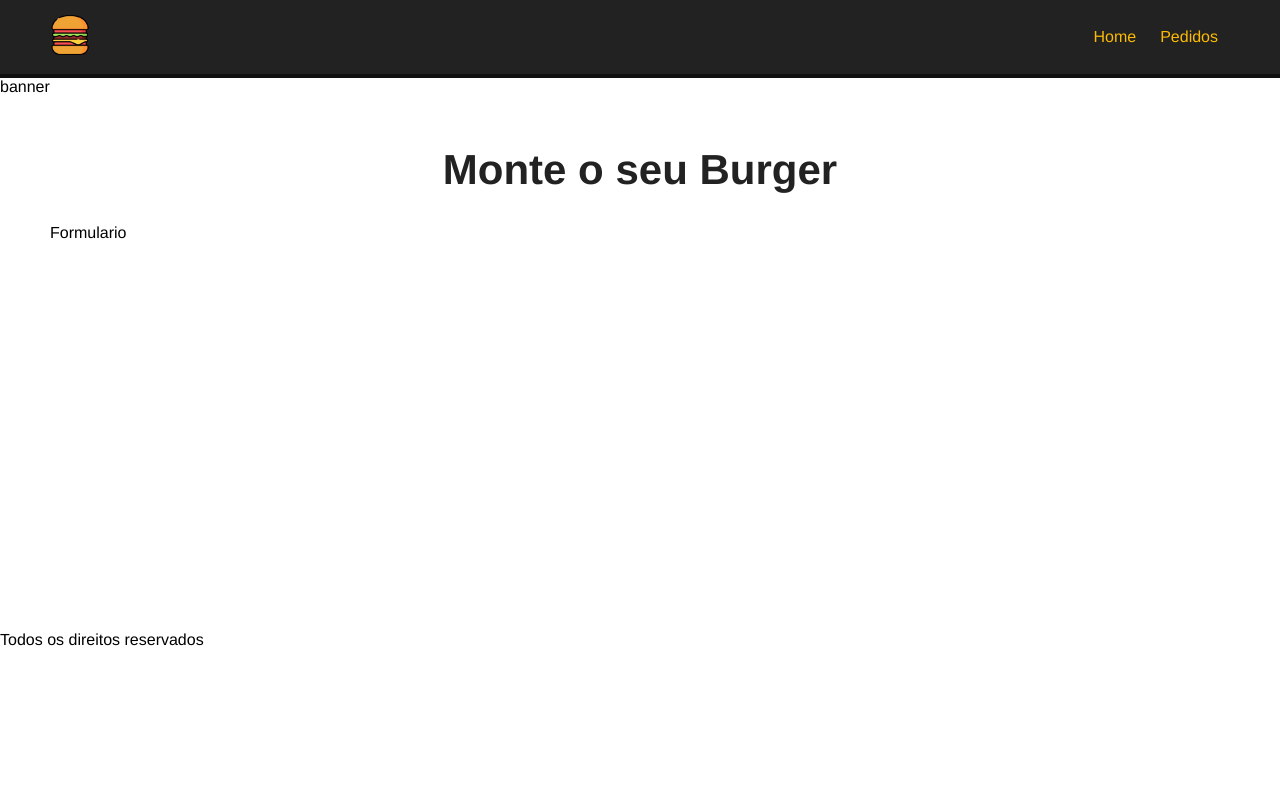
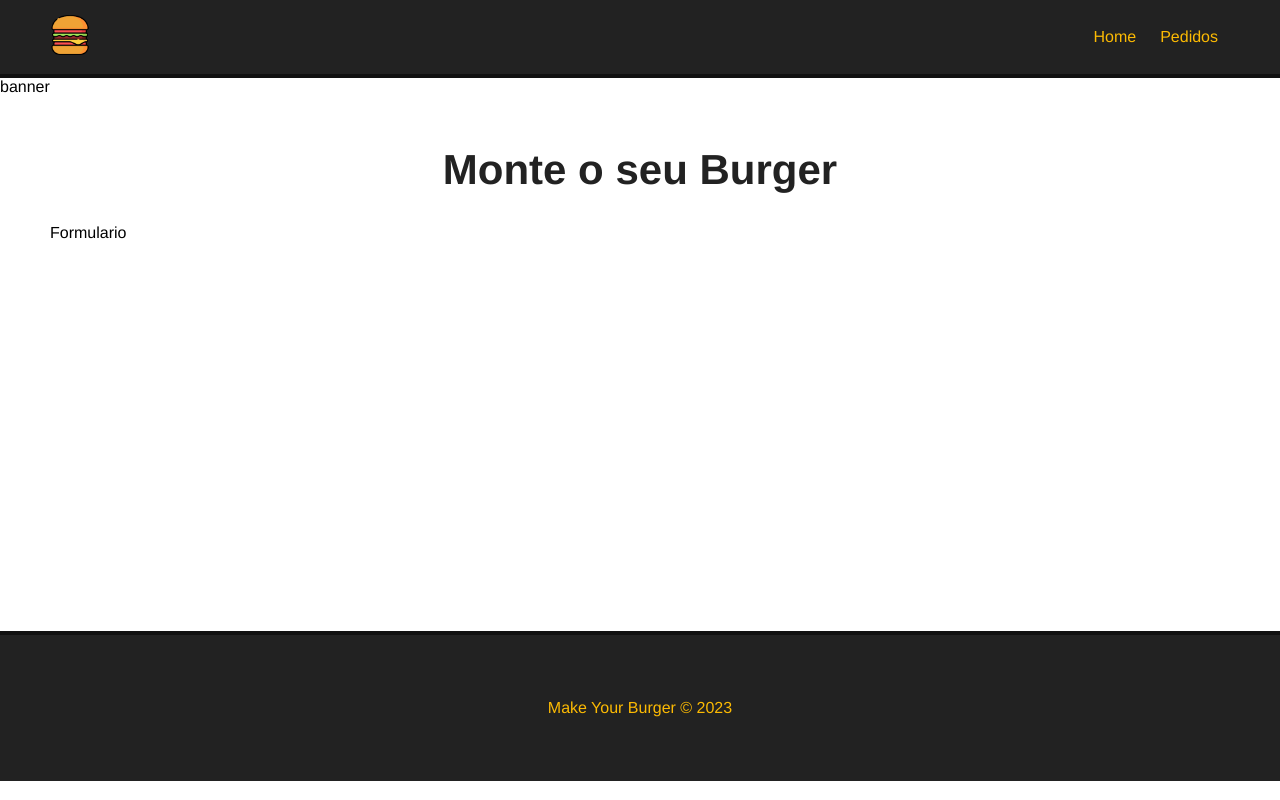
Before and after one commit to tallysdev/vue-studies, a Vue app in the folder myproject-vue/: page / in a window 1280 px wide. Built offline with nearby package versions, Linux system fonts and the light colour scheme.

Commit message:
:sparkles:feat: Body and footer styling

```diff
--- a/myproject-vue/src/components/MyFooter.vue
+++ b/myproject-vue/src/components/MyFooter.vue
@@ -1,16 +1,24 @@
 <template lang="">
-    <div>
-        <footer>
-            Todos os direitos reservados
-        </footer>
-    </div>
+    <footer id="footer">
+        <p>Make Your Burger &copy; 2023</p>
+    </footer>
 </template>
 
 <script>
 export default {
-    name:'MyFooter'
+    name: 'MyFooter'
 }
 </script>
+
 <style scoped>
-
+    #footer {
+        height: 150px;
+        background-color: #222;
+        border-top: 4px solid #111;
+        color: #FCBA03;
+        display: flex;
+        align-items: center;
+        justify-content: center;
+        width: 100%;
+    }
 </style>
```
